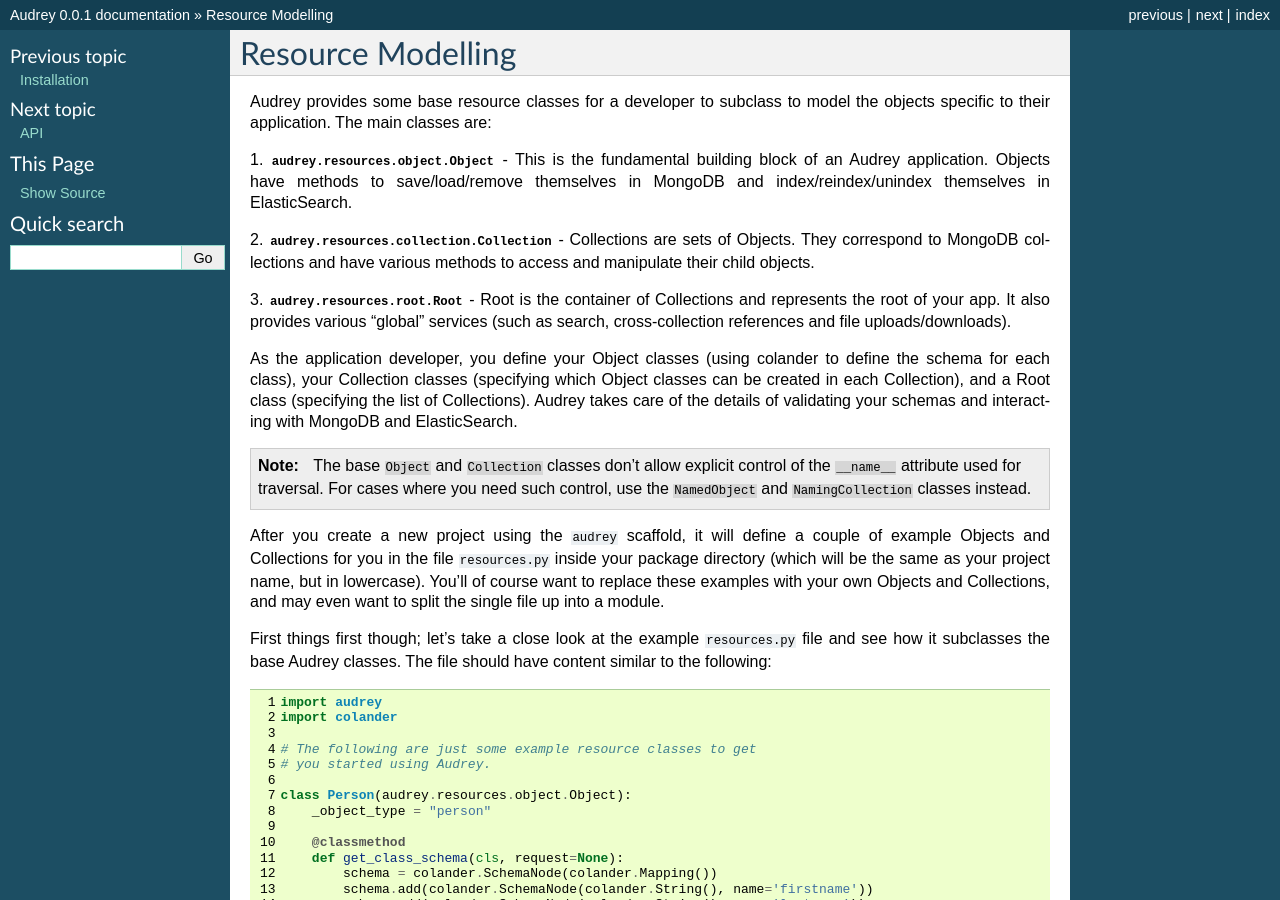
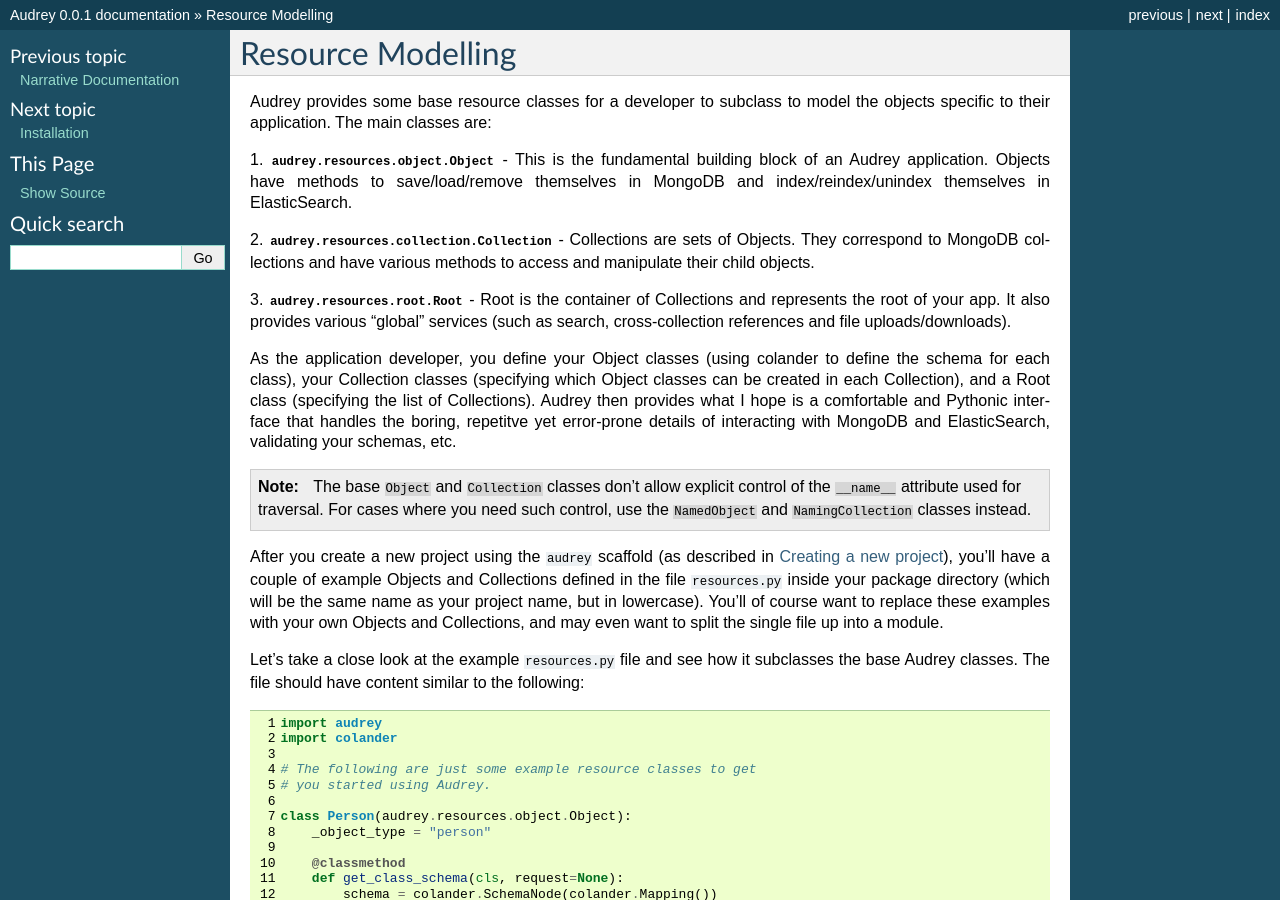
Before and after one commit to sbrauer/Audrey, a Sphinx documentation site: the page built from docs/source/resources.rst, in a window 1280 px wide and 900 px high. Built offline with Sphinx 7.4.7, drawn with Linux system fonts in a browser that asks for light colours; some of the changed text lies outside the part shown.

Commit message:
more docs

```diff
--- a/docs/source/index.rst
+++ b/docs/source/index.rst
@@ -32,7 +32,7 @@
 .. toctree::
    :maxdepth: 2
 
-   tour
+   narrative
+   resources
    install
-   resources
    api
--- a/docs/source/resources.rst
+++ b/docs/source/resources.rst
@@ -25,22 +25,24 @@
 to define the schema for each class), your Collection classes
 (specifying which Object classes can be created in each Collection),
 and a Root class (specifying the list of Collections).
-Audrey takes care of the details of validating your schemas and interacting
-with MongoDB and ElasticSearch.
+Audrey then provides what I hope is a comfortable and Pythonic interface
+that handles the boring, repetitve yet error-prone details of interacting
+with MongoDB and ElasticSearch, validating your schemas, etc.
 
 .. note::
    The base ``Object`` and ``Collection`` classes don't allow explicit control of the ``__name__`` attribute used for traversal.  For cases where you need such control, use the ``NamedObject`` and ``NamingCollection`` classes instead.
 
-After you create a new project using the ``audrey`` scaffold, it will
-define a couple of example Objects and Collections for you in the file
-``resources.py`` inside your package directory (which will be the
-same as your project name, but in lowercase).
-You'll of course want to replace these examples with your own Objects and
-Collections, and may even want to split the single file up into a module.
+After you create a new project using the ``audrey`` scaffold (as described
+in :ref:`creating-new-project`), you'll have a couple of example
+Objects and Collections defined in the file ``resources.py`` inside
+your package directory (which will be the same name as your project name,
+but in lowercase).  You'll of course want to replace these examples with
+your own Objects and Collections, and may even want to split the single
+file up into a module.
 
-First things first though; let's take a close look at the example
-``resources.py`` file and see how it subclasses the base Audrey classes.
-The file should have content similar to the following:
+Let's take a close look at the example ``resources.py`` file and see
+how it subclasses the base Audrey classes.  The file should have content
+similar to the following:
 
 .. literalinclude:: resources.py
    :linenos:
@@ -94,6 +96,8 @@
 
 Lines 61-62 define a ``root_factory()`` function which returns an instance of ``Root`` for a request.  This function is used by Audrey to configure the Pyramid application to find the traversal root.
 
-If you haven't read the :ref:`tour` section yet, you may want to now.
+If you haven't read the :ref:`narrative` section yet, you may want to now.
 It demonstrates some of the functionality Audrey provides using the
 ``Person`` and ``People`` classes defined here as examples.
+
+You may also want to explore the :doc:`api` documentation to discover further functionality and details.
```
Also changed, not shown: docs/source/narrative.rst (renamed from docs/source/tour.rst, +5 -5 lines), 2 other files.
